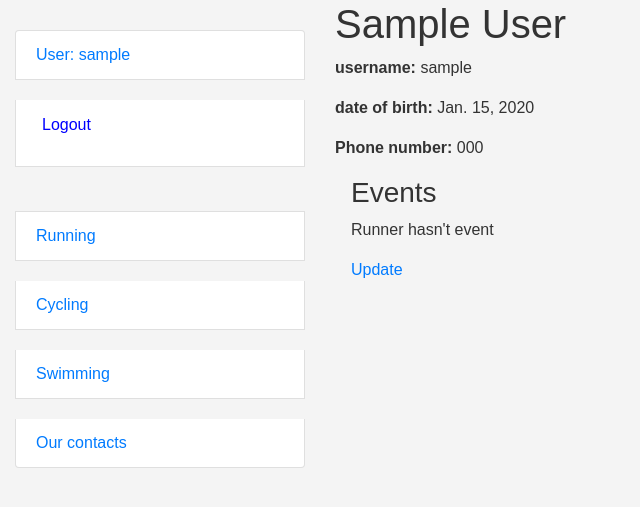
After one commit to Viesich/Runner_community, a Django app: page /runners/1/detail in a window 1280 px wide. The commit adds this page. Shown: the top 507 px of the page, without its empty margins (0-640 px from the left). Run offline with Django 5.2, Linux system fonts and the light colour scheme; a user stored in the database is signed in; tables that the repository leaves empty hold one stand-in row (values such as "Sample post"); parts of the project's set-up code (start-up, migrations or seed data) failed here and were passed over.

Commit message:
create runner_detail.html, path in urls.py and func RunnerDetailView in views

```diff
--- a/event/urls.py
+++ b/event/urls.py
@@ -1,12 +1,17 @@
 from django.urls import path
 
 from event.views import (
-    index, RunnerCreateView,
+    index,
+    RunnerDetailView,
+    RunnerCreateView,
+    RunnerUpdateView
 )
 
 app_name = 'event'
 
 urlpatterns = [
     path("", index, name="index"),
+    path("runners/<int:pk>/detail", RunnerDetailView.as_view(), name="runner_detail"),
     path("runners/create", RunnerCreateView.as_view(), name="runner_create"),
+    path("runners/<int:pk>/update", RunnerUpdateView.as_view(), name="runner_update"),
 ]
--- a/event/views.py
+++ b/event/views.py
@@ -1,13 +1,14 @@
+from unittest import runner
+
 from django.contrib.auth.decorators import login_required
 from django.contrib.auth.mixins import LoginRequiredMixin
-from django.shortcuts import render
-from django.http import HttpRequest, HttpResponse
+from django.core.exceptions import PermissionDenied
 from django.shortcuts import render
 from django.views import generic
 
-from event.forms import RunnerCreationForm
+from event.forms import RunnerCreationForm, RunnerUpdateForm
 from event.models import Event, Runner
-from django.urls import reverse_lazy
+from django.urls import reverse_lazy, reverse
 
 
 @login_required
@@ -19,7 +20,29 @@ def index(request):
     return render(request, 'event/index.html', context)
 
 
+class RunnerDetailView(LoginRequiredMixin, generic.DetailView):
+    model = Runner
+    context_object_name = 'runner'
+    template_name = 'event/runner_detail.html'
+
+
 class RunnerCreateView(LoginRequiredMixin, generic.CreateView):
     model = Runner
     form_class = RunnerCreationForm
     success_url = reverse_lazy("event:index")
+
+
+class RunnerUpdateView(LoginRequiredMixin, generic.UpdateView):
+    model = Runner
+    form_class = RunnerUpdateForm
+    template_name = 'event/runner_form.html'
+
+    def get_success_url(self):
+        runner = self.object
+        return reverse('event:runner_detail', kwargs={'pk': runner.pk})
+
+    def get_object(self, queryset=None):
+        obj = super().get_object(queryset)
+        if obj != self.request.user:
+            raise PermissionDenied
+        return obj
--- /dev/null
+++ b/templates/event/runner_detail.html
@@ -0,0 +1,23 @@
+{% extends "base.html" %}
+
+{% block content %}
+  <h1>{{ runner.first_name }} {{ runner.last_name }}</h1>
+  <p><strong>username: </strong>{{ runner.username }}</p>
+  <p><strong>date of birth: </strong>{{ runner.date_of_birth }}</p>
+  {% if runner.phone_number %}
+    <p><strong>Phone number: </strong>{{ runner.phone_number }}</p>
+  {% endif %}
+  <div class="ml-3">
+    <h3>Events</h3>
+  {% for event in runner.event.all %}
+    <hr>
+    <p class="text-muted">{{ event.id }}</p>
+    <p>{{ event.name }} {{ event.date }} {{ event.location }}
+    </p>
+  {% empty %}
+      <p>Runner hasn't event</p>
+  {% endfor %}
+
+  <a href="{% url "event:runner_update" pk=runner.id %}">Update</a>
+    </div>
+{% endblock %}
--- a/templates/includes/sidebar.html
+++ b/templates/includes/sidebar.html
@@ -1,6 +1,6 @@
 <ul class="sidebar-nav list-group">
   {% if user.is_authenticated %}
-    <li class="list-group-item">User: {{ user.username }}</li>
+    <li class="list-group-item"><a href="{% url 'events:runner_detail' user.pk %}">User: {{ user.username }}</a></li>
     <li class="list-group-item">
       <form method="post" action="{% url 'logout' %}">
         {% csrf_token %}
```
